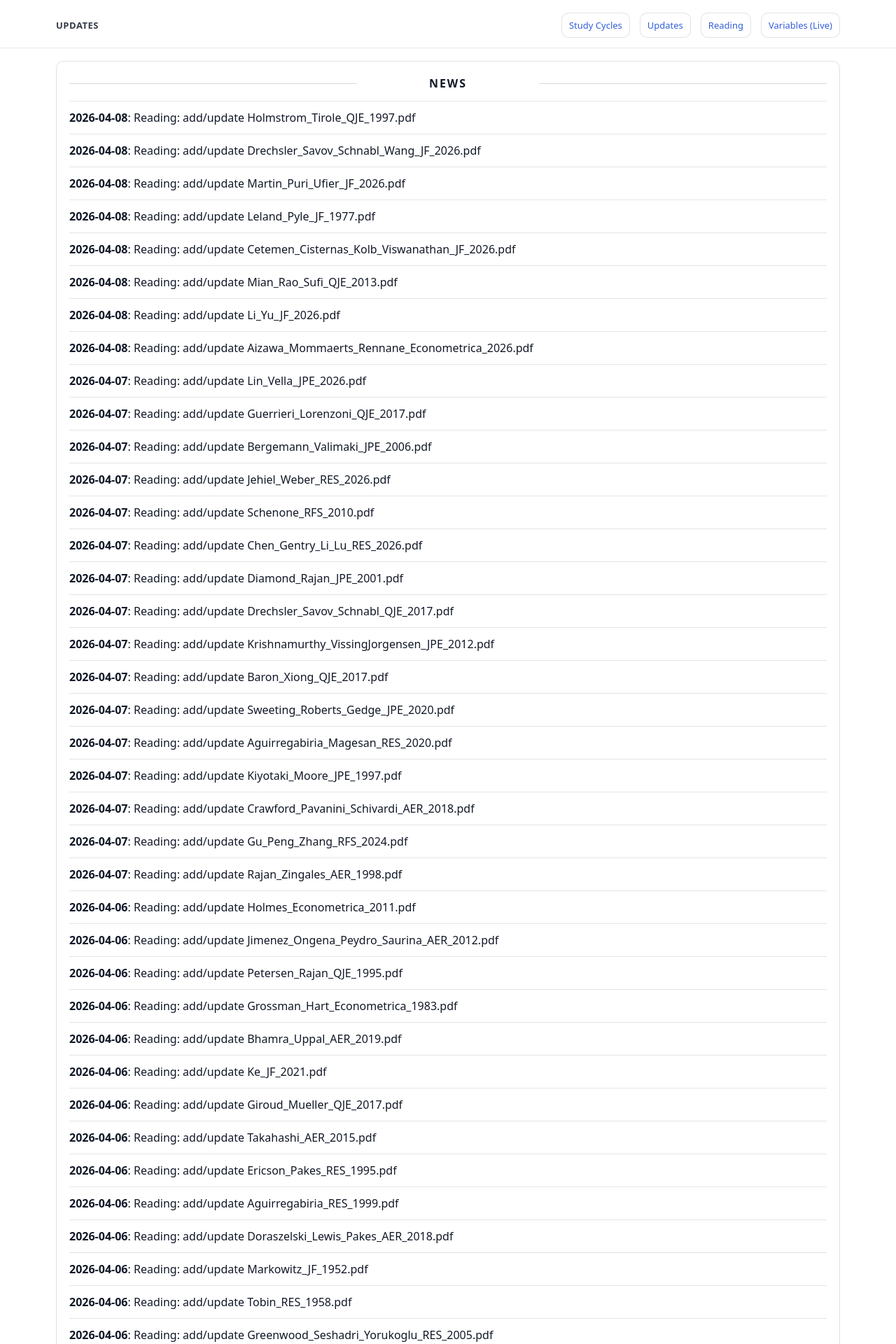
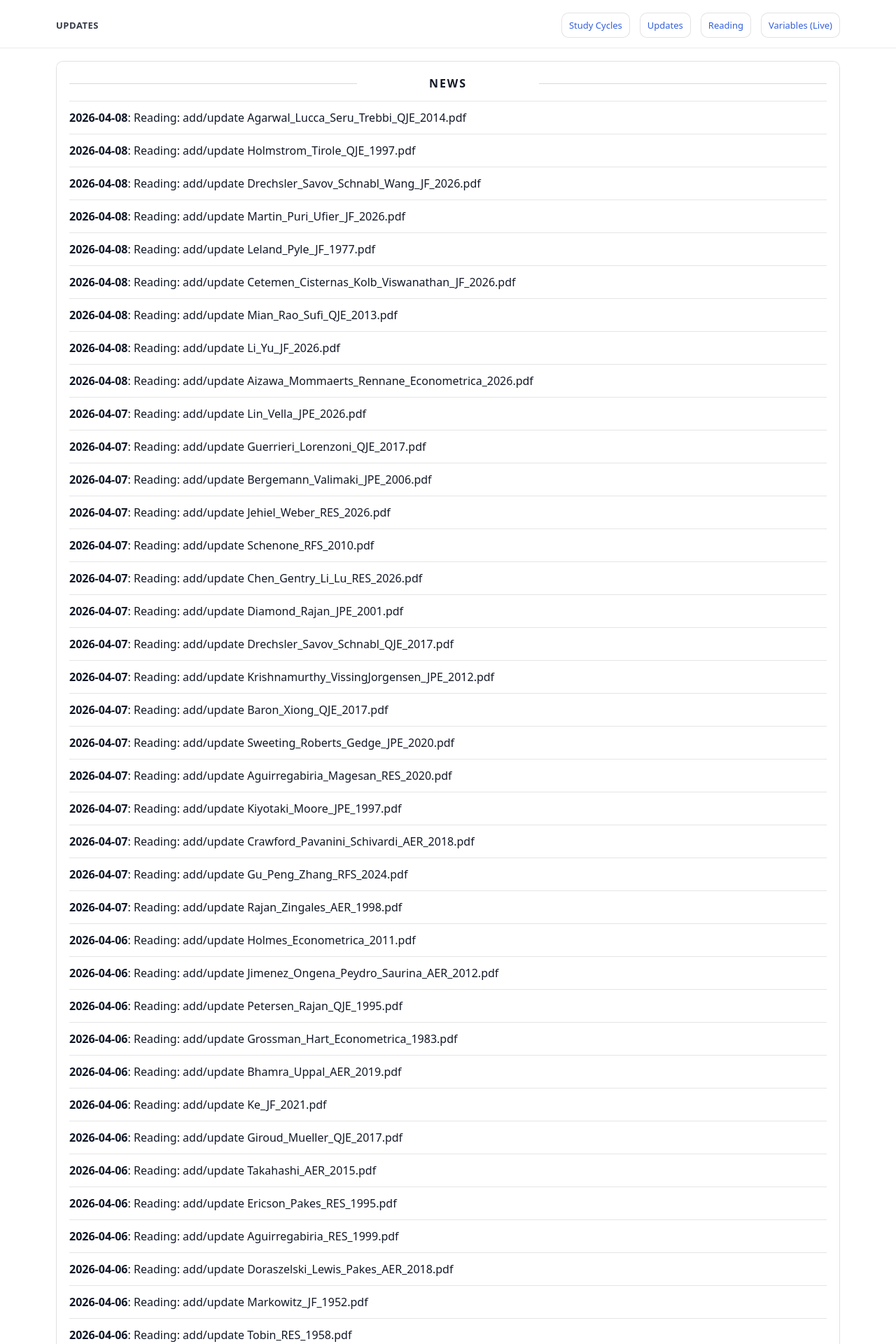
Before and after one commit to yaxinzn/study-archive, a Jekyll site: the page built from updates/index.md, in a window 1280 px wide. Shown: the top 1920 px of the page at 70% size. Built offline with Jekyll 4.4.1, drawn with Linux system fonts in a browser that asks for light colours; some of the changed text lies outside the part shown.

Commit message:
chore: update NEWS feed

```diff
--- a/_data/news.yml
+++ b/_data/news.yml
@@ -1,4 +1,7 @@
 # Auto-generated update history (sorted newest -> oldest). Do not edit manually.
+- ts: "1775641130"
+  date: "2026-04-08"
+  title: "Reading: add/update Agarwal_Lucca_Seru_Trebbi_QJE_2014.pdf"
 - ts: "1775639412"
   date: "2026-04-08"
   title: "Reading: add/update Holmstrom_Tirole_QJE_1997.pdf"
```
